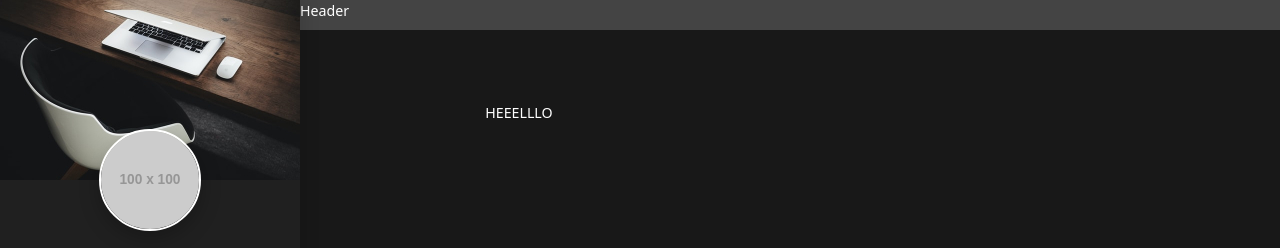
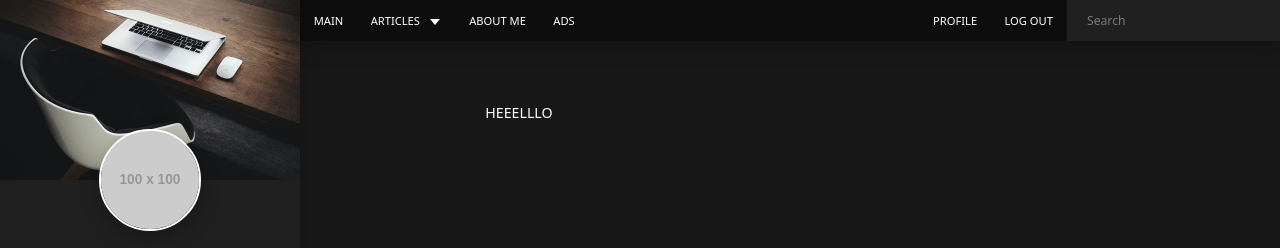
Before and after one commit to iuru2522/personalblog, a website: page src/index.html in a window 1280 px wide. Shown: the top 248 px of the page. Drawn offline with nearby package versions, Linux system fonts and the light colour scheme; files that its build step writes are made by us from their sources; placeholder pictures from the web are drawn by us.

Commit message:
styled navigation

```diff
--- a/src/assets/scss/_vars.scss
+++ b/src/assets/scss/_vars.scss
@@ -1,6 +1,7 @@
 $primary:    #202020;
 $secondary:  #121212;
 $white:      #fff;
+$black:      #000;
 $red:        #ED3024;
 $blue:       #3137C9;
 
--- a/src/assets/scss/blocks/header.scss
+++ b/src/assets/scss/blocks/header.scss
@@ -1,10 +1,22 @@
 .header {
+    display: flex;
     width: calc(100% - #{$sidebar-width});
-    height: 30px;
-    background-color: #444;
+    background-color: #0D0D0D;
+    box-shadow: 0 5px 22px rgba(0, 0, 0, .25);
     position: fixed;
     top: 0;
 
     right: 0;
     z-index: $z-index-header;
 }
+
+.header__left {
+    width: 60%;
+}
+
+
+.header__right {
+    display: flex;
+    width: 40%;
+    justify-content: flex-end;
+}
--- /dev/null
+++ b/src/assets/scss/blocks/nav.scss
@@ -0,0 +1,49 @@
+.nav__list {
+    display: flex;
+}
+
+.nav__item {
+    position: relative;
+
+
+
+    &:hover {
+        .nav__link {
+            background-color: $blue;
+        }
+
+        > .subnav {
+            display: block;
+        }
+    }
+}
+
+.nav__link {
+    display: block;
+    padding: 1.35rem;
+    font-size: 1.1rem;
+    line-height: 1.2;
+    text-transform: uppercase;
+    color: $white;
+    text-decoration: none;
+
+    transition: background-color .2s linear;
+
+    &.has-subnav {
+        position: relative;
+        padding-right: 3.5rem;
+        &:after {
+            content: "";
+            display: block;
+            margin: 2px;
+            border-style: solid;
+            border-width: 6px 5px 0 5px;
+            border-color: $white transparent transparent transparent;
+            position: absolute;
+            top: 50%;
+            right: 1.35rem;
+            transform: translateY(-50%);
+
+        }
+    }
+}
--- /dev/null
+++ b/src/assets/scss/blocks/search.scss
@@ -0,0 +1,22 @@
+.search {
+    width: 100%;
+    max-width: 21rem;
+    background-color: $primary;
+}
+
+.search__input {
+    display: block;
+    width: 100%;
+    padding: 1.2rem 2rem;
+    background: transparent;
+    border: none;
+
+    font-family: inherit;
+    font-size: 1.2rem;
+    color: $white;
+
+    &::placeholder {
+        color: rgba($white, .4);
+
+    }
+}
--- /dev/null
+++ b/src/assets/scss/blocks/subnav.scss
@@ -0,0 +1,27 @@
+.subnav {
+    display: none;
+    width: 16.5rem;
+    padding: .5rem 0    ;
+
+    background-color: $blue;
+    border-radius: 0 0 5px 5px;
+    box-shadow: 0 6px 8px rgba($black, .2);
+    position: absolute;
+    top: 100%;
+    left: 0;
+
+}
+
+.subnav__link {
+    display: block;
+    padding: .45rem 1.2rem;
+    font-size: 1.2rem;
+    color: $white;
+    text-decoration: none;
+
+    transition: background-color .2s ease-in-out;
+
+    &:hover {
+        background-color: darken($blue, 5%);
+    }
+}
--- a/src/assets/scss/style.scss
+++ b/src/assets/scss/style.scss
@@ -24,6 +24,9 @@ body {
 
 @import "blocks/page";
 @import "blocks/header";
+@import "blocks/nav";
+@import "blocks/subnav";
+@import "blocks/search";
 @import "blocks/sidebar";
 @import "blocks/main";
 @import "blocks/container";
--- a/src/partials/header.html
+++ b/src/partials/header.html
@@ -1 +1,48 @@
-<header class="header">Header</header>
+<header class="header">
+    <div class="header__left">
+        <nav class="nav">
+            <ul class="nav__list">
+                <li class="nav__item">
+                    <a class="nav__link" href="#">Main</a>
+                </li>
+                <li class="nav__item">
+                    <a class="nav__link has-subnav" href="#">Articles</a>
+                    <ul class="subnav">
+                        <li>
+                            <a class="subnav__link" href="#">Create a website</a>
+                        </li>
+                        <li>
+                            <a class="subnav__link" href="#">Internet marketing</a>
+                        </li>
+                        <li>
+                            <a class="subnav__link" href="#">Video promotion</a>
+                        </li>
+                    </ul>
+                </li>
+                <li class="nav__item">
+                    <a class="nav__link" href="#">About me</a>
+                </li>
+                <li class="nav__item">
+                    <a class="nav__link" href="#">Ads</a>
+                </li>
+            </ul>
+            </ul>
+        </nav>
+    </div>
+
+    <div class="header__right">
+        <nav class="nav">
+            <ul class="nav__list">
+                <li class="nav__item">
+                    <a class="nav__link" href="#">Profile</a>
+                </li>
+                <li class="nav__item">
+                    <a class="nav__link" href="#">Log out</a>
+                </li>
+            </ul>
+        </nav>
+        <form class="search" action="/" method="post">
+            <input class="search__input" type="text" placeholder="Search">
+        </form>
+    </div>
+</header>
```
Also changed, not shown: dist/assets/css/style.css, dist/assets/css/style.min.css, dist/index.html.
